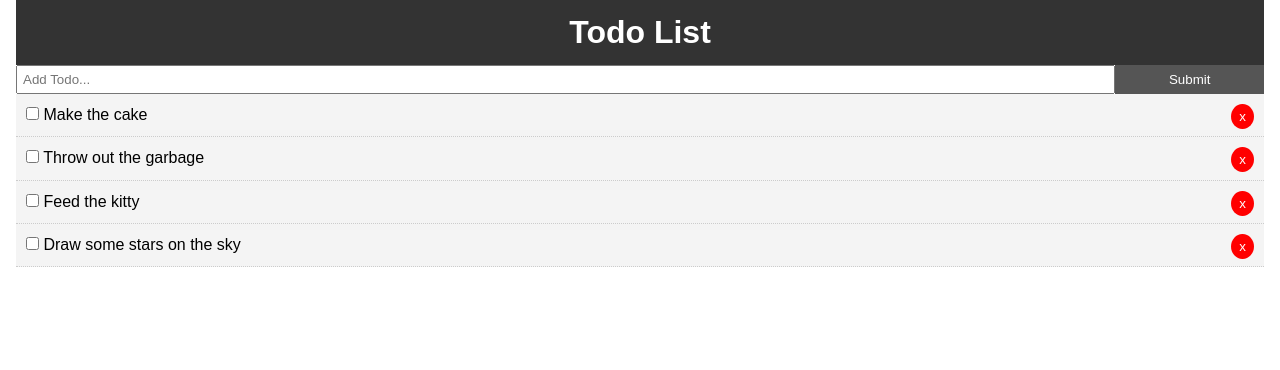
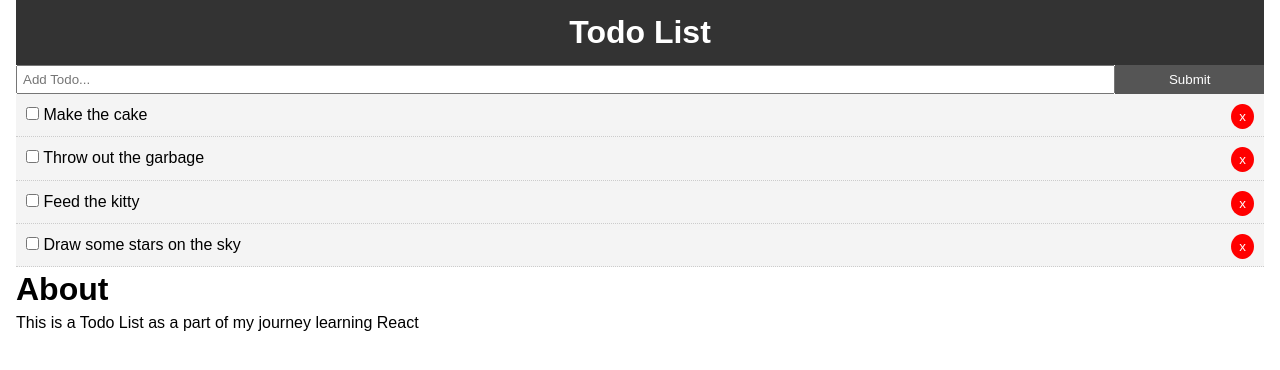
Before and after one commit to ogustm/react-todo-list, a React (Create React App) app: page /about in a window 1280 px wide. Shown: the top 370 px of the page. Built offline with nearby package versions, Linux system fonts and the light colour scheme.

Commit message:
adding routes with react-router-dom

```diff
--- a/package.json
+++ b/package.json
@@ -8,6 +8,7 @@
     "@testing-library/user-event": "^7.1.2",
     "react": "^16.12.0",
     "react-dom": "^16.12.0",
+    "react-router-dom": "^5.1.2",
     "react-scripts": "3.3.0",
     "uuid": "^3.3.3"
   },
--- a/src/App.js
+++ b/src/App.js
@@ -1,7 +1,9 @@
 import React, { Component } from 'react';
+import { BrowserRouter as Router, Route} from 'react-router-dom';
 import Header from './components/layout/header';
-import Todos from './components/Todos'
-import AddTodo from './components/AddTodo'
+import Todos from './components/Todos';
+import AddTodo from './components/AddTodo';
+import About from './components/pages/About';
 import uuid from 'uuid';
 import './App.css';
 
@@ -64,16 +66,25 @@
   }
 
   render() {
-    console.log(this.state.todos)
+
     return (
+      <Router>
         <div className="App">
           <div className="container">
             <Header />
+            <Route path="/" render= {props => (
+              <React.Fragment>
                 <AddTodo addTodo = {this.addTodo}/>
                 <Todos todos={this.state.todos} markComplete =
                   {this.markComplete} removeTodo = {this.removeTodo} />
+              </React.Fragment>
+            )} />
+
+            <Route path="/about" component= {About} />
+
           </div>
         </div>
+      </Router>
     );
   }
 
--- a/src/components/layout/header.js
+++ b/src/components/layout/header.js
@@ -1,4 +1,5 @@
 import React from 'react';
+
 
 function Header () {
     return (
--- /dev/null
+++ b/src/components/pages/About.js
@@ -0,0 +1,13 @@
+import React from 'react'
+
+function About() {
+    return (
+        <React.Fragment>
+            <h1>About</h1>
+            <p>This is a Todo List as a part of my journey learning React</p>
+        </React.Fragment>
+    )
+}
+
+export default About;
+;
```
Also changed, not shown: 1 other file (tests, documents, lock files or other folders). Lines whose indentation alone changed are shown as unchanged.
